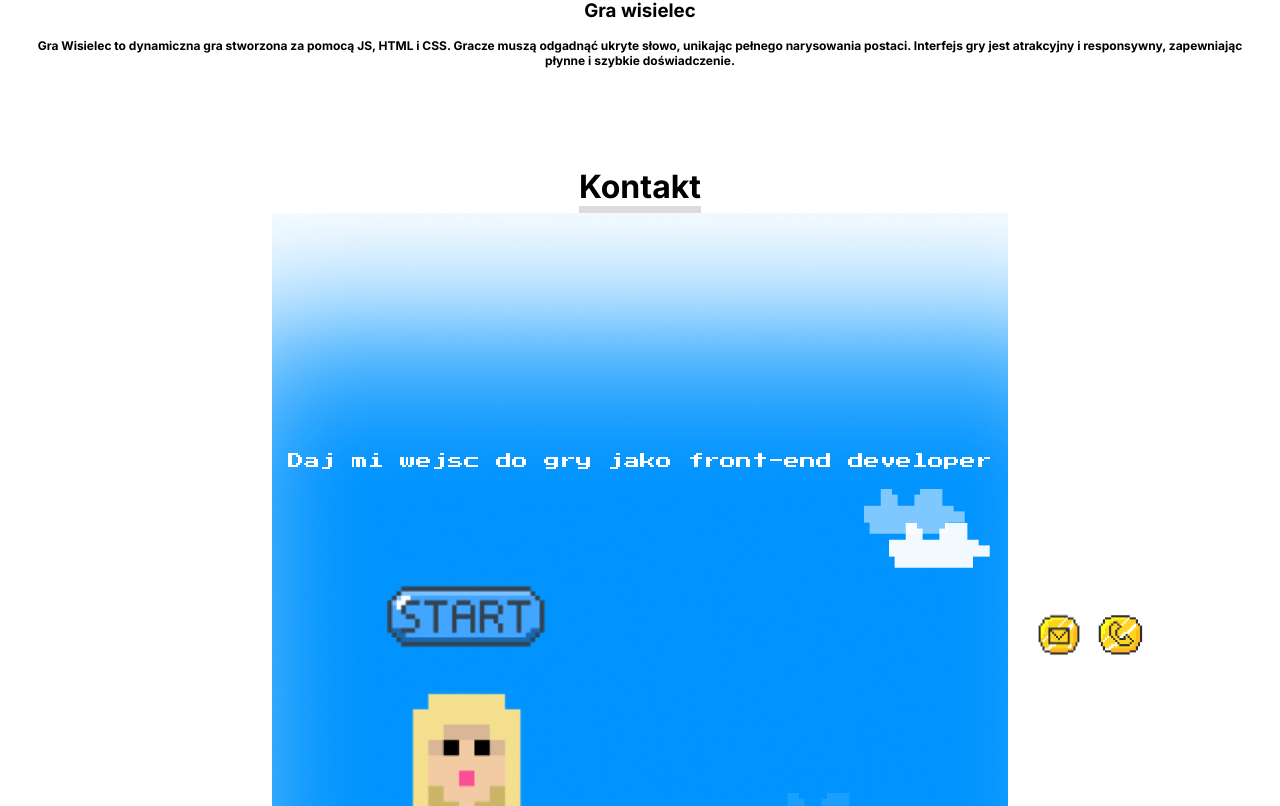
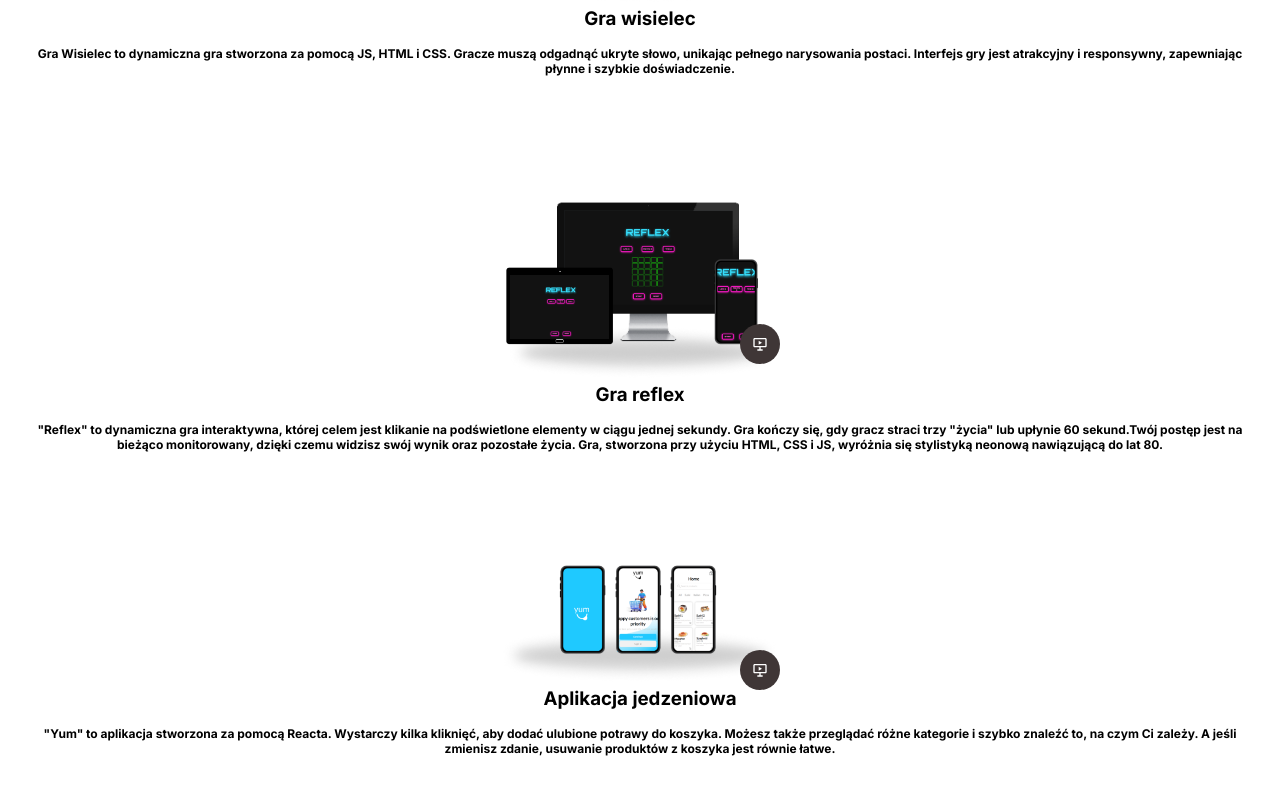
Before and after one commit to zielinskaarolina/Portfolio, a React (Create React App) app: page / in a window 1280 px wide. Shown: the part 3194-4000 px from the top of the page. Built offline with nearby package versions, Linux system fonts and the light colour scheme; a web font is replaced by a local one.

Commit message:
small changes

```diff
--- a/src/components/Project.js
+++ b/src/components/Project.js
@@ -1,16 +1,21 @@
-import React from "react";
+import React from 'react';
+import { BiSlideshow } from 'react-icons/bi';
 
-
-
-const Project = ({img,name,desc}) => {
-
-    return (
-        <div className="project">
-            <img src={`${process.env.PUBLIC_URL}/images/${img}`} alt="" />
-            <h3>{name}</h3>
-            <p>{desc}</p>
-        </div>
-     );
-}
+const Project = ({ img, name, desc, url }) => {
+	return (
+		<div className='project'>
+			<div className='project-img'>
+				<img src={`${process.env.PUBLIC_URL}/images/${img}`} alt='' />
+				<a href={url}>
+					<div className='circle-show-project'>
+						<BiSlideshow style={{ color: 'white' }} />
+					</div>
+				</a>
+			</div>
+			<h3>{name}</h3>
+			<p>{desc}</p>
+		</div>
+	);
+};
 
 export default Project;
--- a/src/components/Projects.js
+++ b/src/components/Projects.js
@@ -1,24 +1,22 @@
-import React from "react";
-import '../styles/projects.css'
-import data from '../data/projectsData'
+import React, { useEffect, useState } from 'react';
+import '../styles/projects.css';
+import data from '../data/projectsData';
 
-import Project from "./Project";
+import Project from './Project';
 
 const Projects = () => {
+	const projects = data.map((project) => {
+		const { id, img, name, desc, url } = project;
+		return <Project key={id} img={img} name={name} desc={desc} url={url} />;
+	});
 
-    const projects = data.map((project) => {
-        const {id,img,name,desc} = project
-        return (
-            <Project key={id} img={img} name={name} desc={desc}/>
-        )
-    })
+	return (
+		<div className='projects'>
+			<h1 className='section-h1'>Projekty</h1>
 
-    return (
-        <div className="projects">
-            <h1 className="section-h1">Projekty</h1>
-            {projects}
-        </div>
-     );
-}
+			{projects}
+		</div>
+	);
+};
 
 export default Projects;
--- a/src/data/projectsData.js
+++ b/src/data/projectsData.js
@@ -3,14 +3,34 @@ const data = [
         id: 1,
         name: 'Strona firmy',
         desc: 'Piastech to projekt strony internetowej dla firmy specjalizującej się w piaskowaniu, sodowaniu i szkiełkowaniu. Została stworzona przy użyciu JS, HTML i CSS. Projekt ten wyróżnia się wysokim pozycjonowaniem w wynikach wyszukiwania Google oraz staranną optymalizacją pod kątem SEO.',
-        img: 'ProjektPiastech.png'
+        img: 'ProjektPiastech.png',
+        url: 'https://piastech.pl/',
+        category: 'All'
     },
     {
         id: 2,
         name: 'Gra wisielec',
         desc: 'Gra Wisielec to dynamiczna gra stworzona za pomocą JS, HTML i CSS. Gracze muszą odgadnąć ukryte słowo, unikając pełnego narysowania postaci. Interfejs gry jest atrakcyjny i responsywny, zapewniając płynne i szybkie doświadczenie.',
-        img: 'ProjektWisielec.png'
+        img: 'ProjektWisielec.png',
+        url: 'https://zielinskaarolina.github.io/HangmanGame/',
+        category: 'All'
     },
+    {
+        id: 3,
+        name: 'Gra reflex',
+        desc:'"Reflex" to dynamiczna gra interaktywna, której celem jest klikanie na podświetlone elementy w ciągu jednej sekundy. Gra kończy się, gdy gracz straci trzy "życia" lub upłynie 60 sekund.Twój postęp jest na bieżąco monitorowany, dzięki czemu widzisz swój wynik oraz pozostałe życia. Gra, stworzona przy użyciu HTML, CSS i JS, wyróżnia się stylistyką neonową nawiązującą do lat 80.',
+        img: 'ProjektReflex.png',
+        url: 'https://zielinskaarolina.github.io/Reflex-game/',
+        category: 'All'
+    },
+    {
+        id: 4,
+        name: 'Aplikacja jedzeniowa',
+        desc:'"Yum" to aplikacja stworzona za pomocą Reacta. Wystarczy kilka kliknięć, aby dodać ulubione potrawy do koszyka. Możesz także przeglądać różne kategorie i szybko znaleźć to, na czym Ci zależy. A jeśli zmienisz zdanie, usuwanie produktów z koszyka jest równie łatwe.',
+        img: 'ProjektYum.png',
+        url: 'https://zielinskaarolina.github.io/App-for-order-food-YUM/',
+        category: 'Mobile'
+    }
 
 ]
 
--- a/src/styles/projects.css
+++ b/src/styles/projects.css
@@ -22,3 +22,43 @@
     text-align: center;
     font-size: 0.75rem;
 }
+
+.project-img{
+    position: relative;
+}
+
+.circle-show-project{
+    position: absolute;
+    right: 0;
+    top: 70%;
+    display: flex;
+    justify-content: center;
+    align-items: center;
+    width: 40px;
+    height: 40px;
+    background-color: rgb(63, 54, 54);
+    border-radius: 50%;
+}
+
+
+.circle-show-project:hover{
+    opacity: 0.6;
+}
+
+.projects-categories-container{
+    margin-top: 1rem;
+    width: 100%;
+    height: 10vh;
+    display: flex;
+    justify-content: center;
+    align-items: center;
+    gap: 1rem;
+}
+
+.category{
+    border-bottom: 5px solid white;
+}
+
+.category.active{
+    border-bottom: 5px solid rgb(199, 198, 198);
+}
```
Also changed, not shown: public/images/ProjektReflex.png (added), public/images/ProjektYum.png (added).
